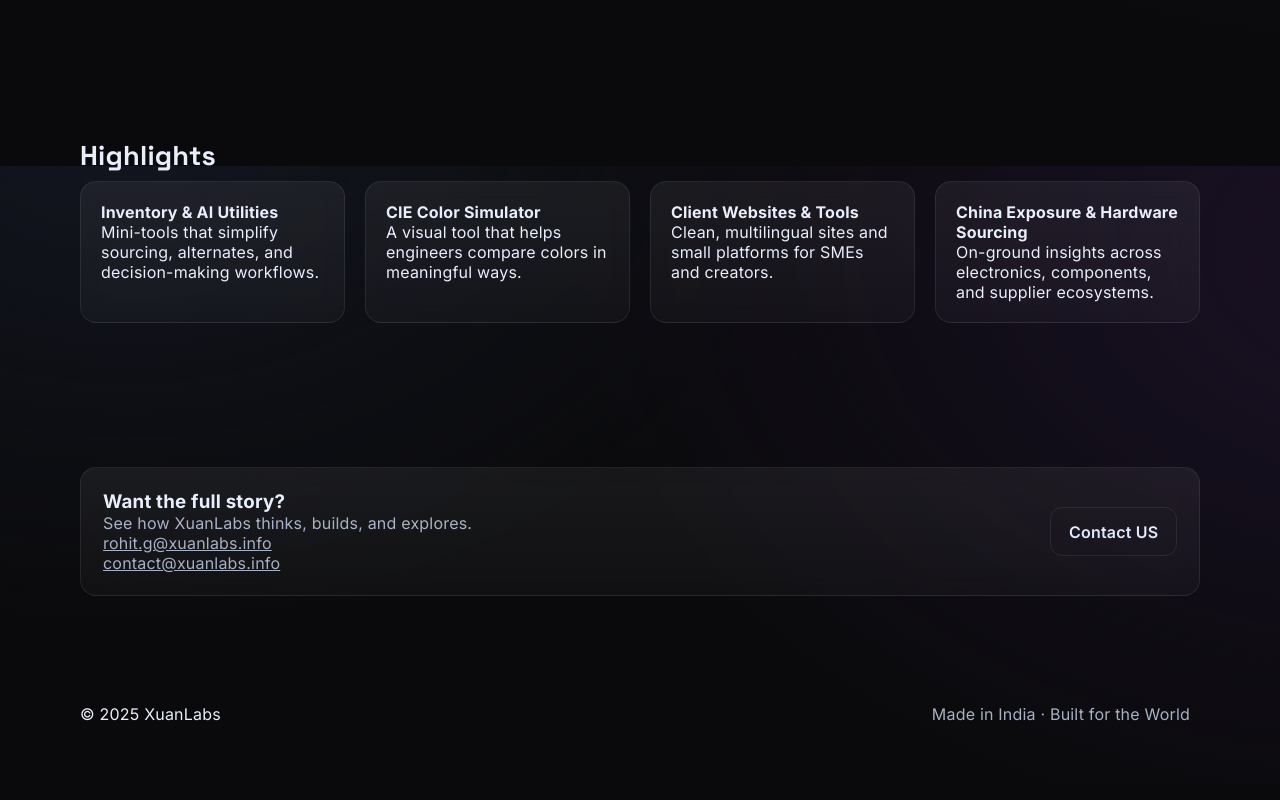
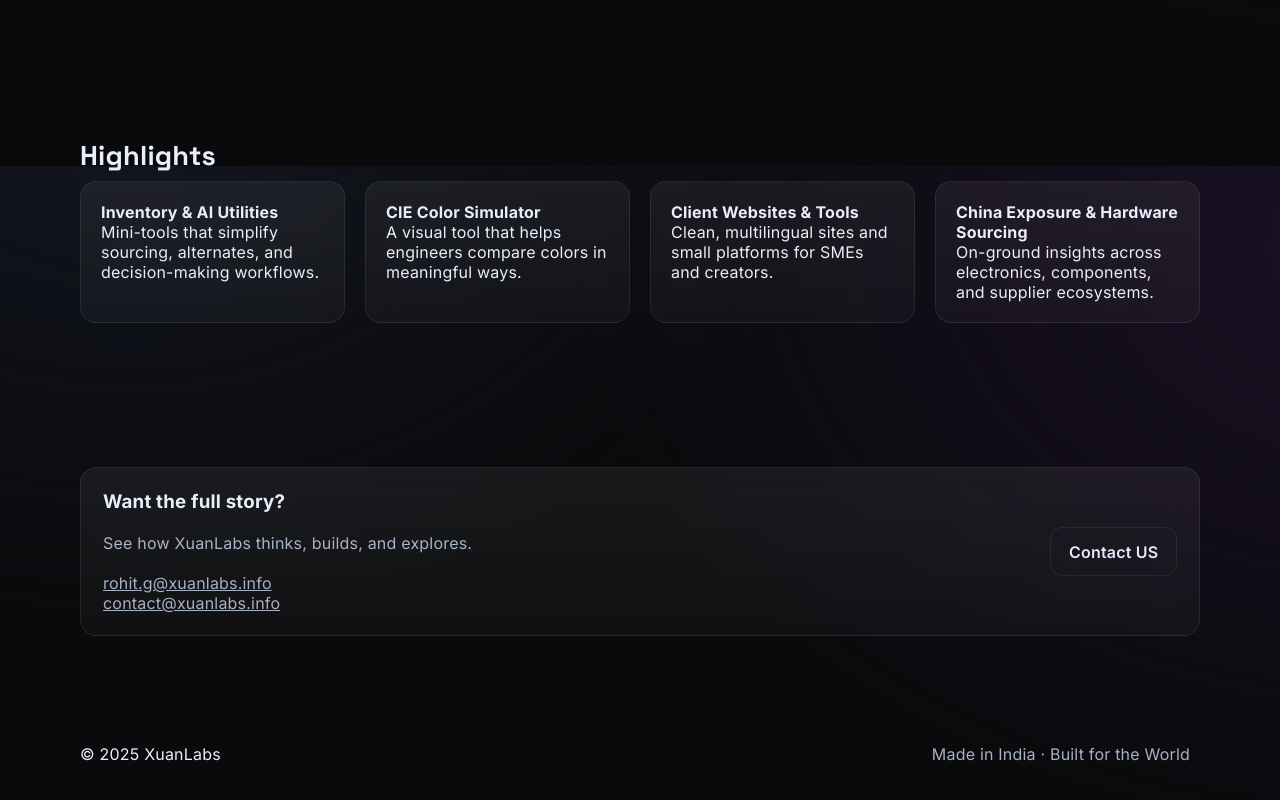
Before and after one commit to 99r0hit/xuaninfo, a plain HTML site: page index.html in a window 1280 px wide. Shown: the part 1434-2234 px from the top of the page. Drawn offline with Linux system fonts and the light colour scheme.

Commit message:
Update index.html

```diff
--- a/index.html
+++ b/index.html
@@ -155,8 +155,8 @@
     <section class="section container reveal fade-up">
       <div class="cta glass">
         <div>
-          <h3 class="cta-title">Want the full story?</h3>
-          <p class="cta-sub">See how XuanLabs thinks, builds, and explores.</p>
+          <h3 class="cta-title">Want the full story?</h3><br />
+          <p class="cta-sub">See how XuanLabs thinks, builds, and explores.</p><br />
           <a class="muted" href="mailto:rohit.g@xuanlabs.info">rohit.g@xuanlabs.info</a>  <br />
           <a class="muted" href="mailto:contact@xuanlabs.info">contact@xuanlabs.info</a>
         </div>
```
